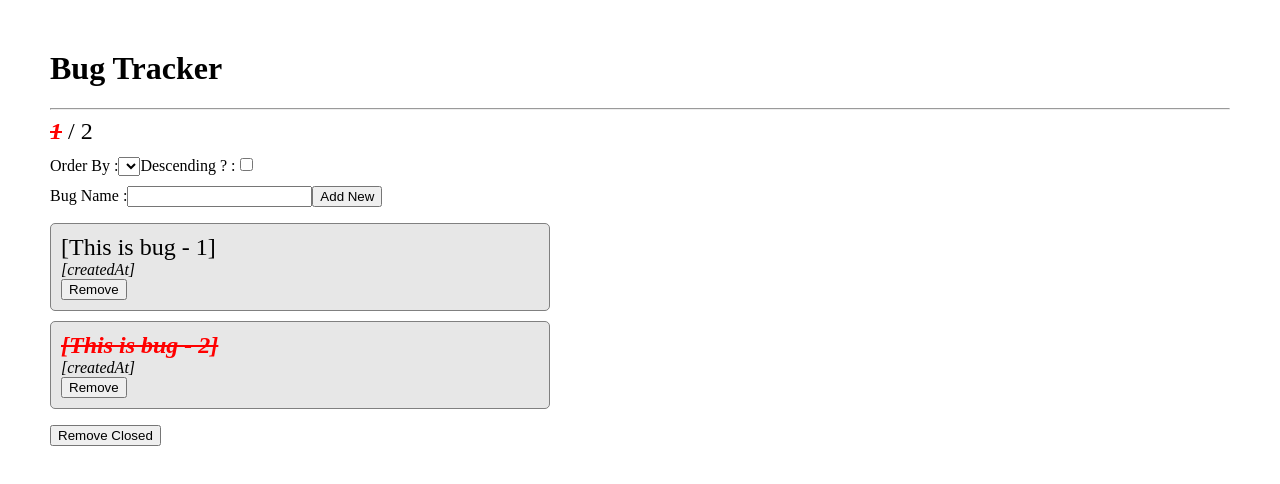
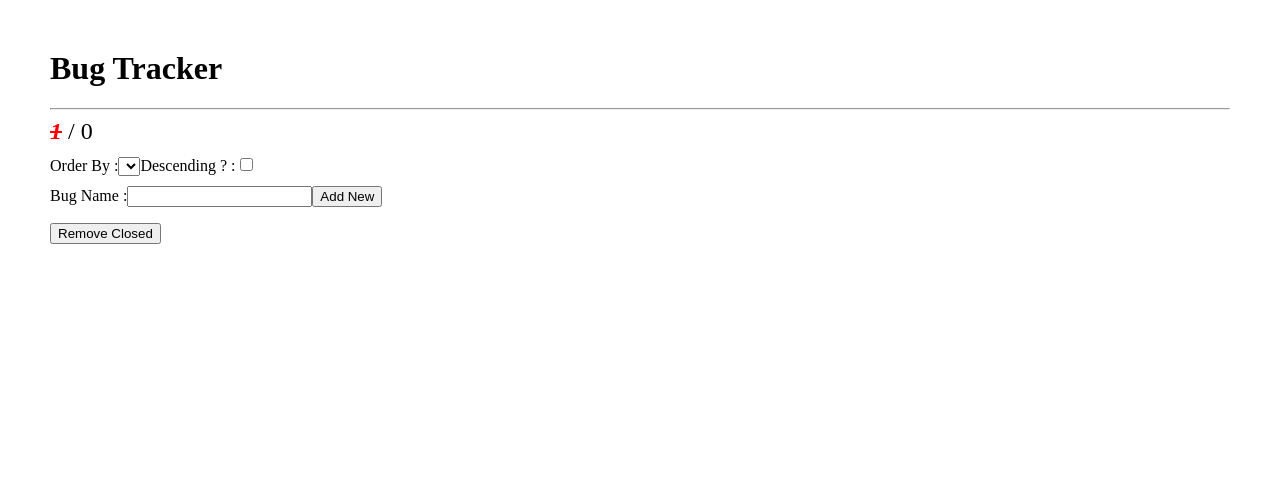
Before and after one commit to tkmagesh/IBM-Angular-Feb-2021, an Angular app in the folder bug-tracker-app/: page / in a window 1280 px wide. Shown: the top 484 px of the page. Built offline with nearby package versions, Linux system fonts and the light colour scheme.

Commit message:
Adding, Listing & Removing bugs

```diff
--- a/bug-tracker-app/src/app/app.module.ts
+++ b/bug-tracker-app/src/app/app.module.ts
@@ -1,5 +1,6 @@
 import { BrowserModule } from '@angular/platform-browser';
 import { NgModule } from '@angular/core';
+import { FormsModule } from '@angular/forms';
 
 import { AppRoutingModule } from './app-routing.module';
 import { AppComponent } from './app.component';
@@ -12,7 +13,8 @@ import { BugTrackerComponent } from './bug-tracker/bug-tracker.component';
   ],
   imports: [
     BrowserModule,
-    AppRoutingModule
+    AppRoutingModule,
+    FormsModule
   ],
   providers: [],
   bootstrap: [AppComponent]
--- a/bug-tracker-app/src/app/bug-tracker/bug-tracker.component.html
+++ b/bug-tracker-app/src/app/bug-tracker/bug-tracker.component.html
@@ -1,7 +1,7 @@
 <section class="stats">
     <span class="closed">1</span>
     <span> / </span>
-    <span>2</span>
+    <span>{{bugs.length}}</span>
 </section>
 <section class="sort">
     <label for="">Order By :</label>
@@ -14,21 +14,21 @@
 </section>
 <section class="edit">
     <label for="">Bug Name :</label>
-    <input type="text" name="" id="">
-    <input type="button" value="Add New">
+    <input type="text" [(ngModel)]="newBug">
+    <input type="button" value="Add New" (click)="onAddNewClick()">
 </section>
 <section class="list">
     <ol>
-        <li>
-            <span class="bugname">[This is bug - 1]</span>
+        <li *ngFor="let bug of bugs">
+            <span class="bugname">{{bug}}</span>
             <div class="datetime">[createdAt]</div>
-            <input type="button" value="Remove">
+            <input type="button" value="Remove" (click)="onRemoveClick(bug)">
         </li>
-        <li>
+        <!-- <li>
             <span class="bugname closed">[This is bug - 2]</span>
             <div class="datetime">[createdAt]</div>
             <input type="button" value="Remove">
-        </li>
+        </li> -->
     </ol>
     <input type="button" value="Remove Closed">
 </section>
--- a/bug-tracker-app/src/app/bug-tracker/bug-tracker.component.ts
+++ b/bug-tracker-app/src/app/bug-tracker/bug-tracker.component.ts
@@ -7,9 +7,20 @@ import { Component, OnInit } from '@angular/core';
 })
 export class BugTrackerComponent implements OnInit {
 
+  bugs : string[] = [];
+  newBug : string = '';
+
+
   constructor() { }
 
   ngOnInit(): void {
   }
 
+  onAddNewClick(){
+    this.bugs.push(this.newBug);
+  }
+
+  onRemoveClick(bugToRemove : string){
+    this.bugs = this.bugs.filter(bug => bug !== bugToRemove);
+  }
 }
```
